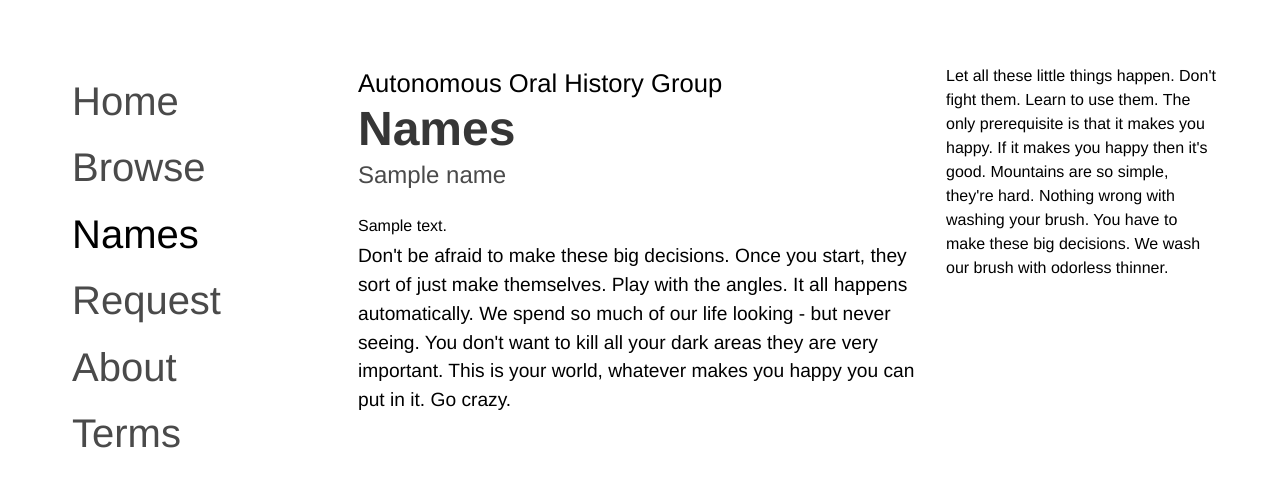
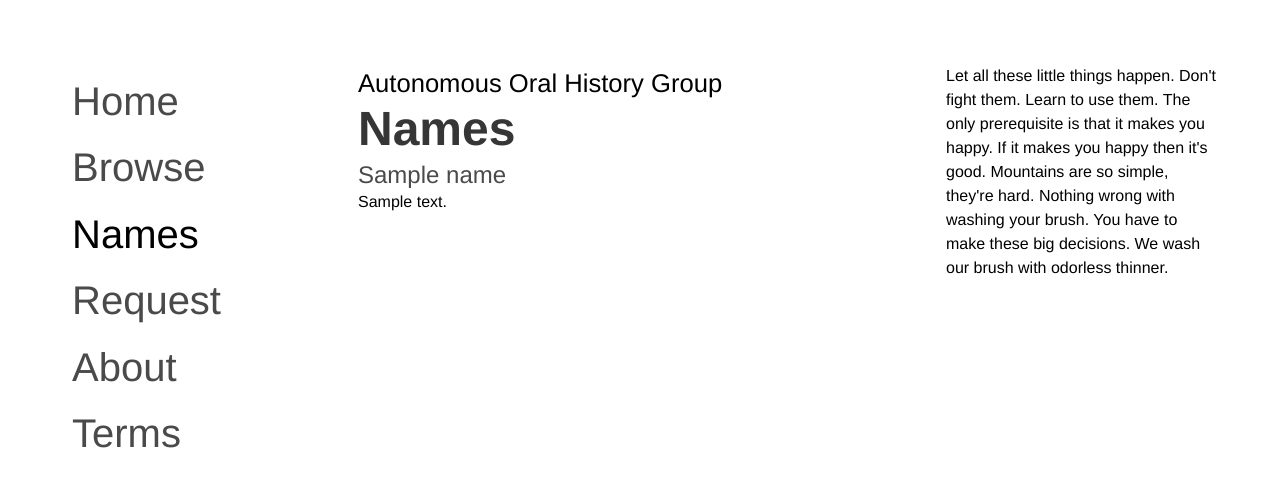
Before and after one commit to autonomous-oral-history-group/aohg_site, a Django app: page /names/ in a window 1280 px wide. Shown: the top 487 px of the page. Run offline with Django 3.2, Linux system fonts and the light colour scheme; tables that the repository leaves empty hold one stand-in row (values such as "Sample post").

Commit message:
removed description that was filler

```diff
--- a/django_project/templates/names/name_list.html
+++ b/django_project/templates/names/name_list.html
@@ -10,10 +10,6 @@
 		{% for name in names %}
 			<h2 class="subtitle is-4">{{ name.name }}</h2>
 			{{ name.description | safe }}
-
-			<p class="">
-				Don't be afraid to make these big decisions. Once you start, they sort of just make themselves. Play with the angles. It all happens automatically. We spend so much of our life looking - but never seeing. You don't want to kill all your dark areas they are very important. This is your world, whatever makes you happy you can put in it. Go crazy.
-			</p>
 	</section>
 	{% endfor %}
 {% endblock %}
```
